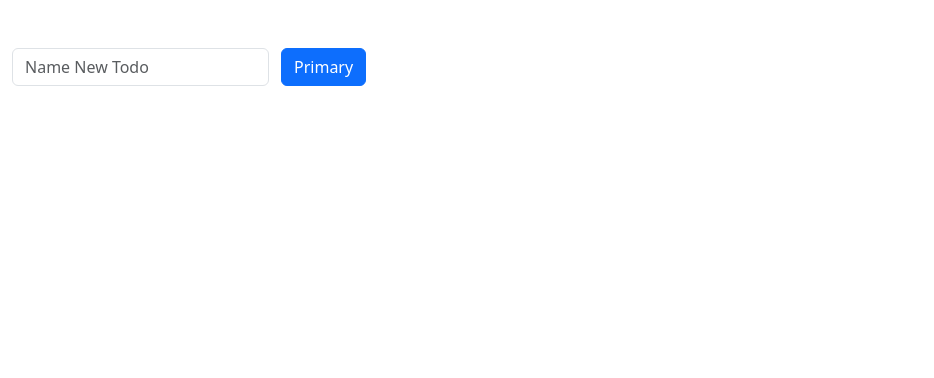
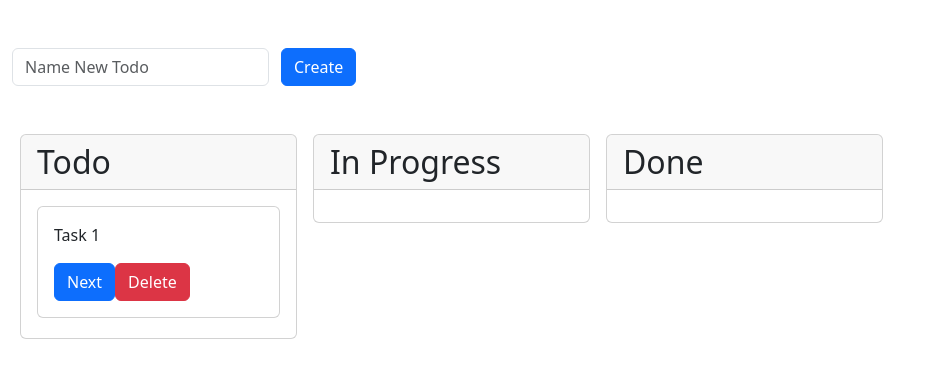
Before and after one commit to AlexHCJP/todo, a plain HTML site: page index.html in a window 1280 px wide. Shown: the whole page, without its empty margins (0-934 px from the left). Drawn offline with nearby package versions, Linux system fonts and the light colour scheme.

Commit message:
render form

```diff
--- a/index.html
+++ b/index.html
@@ -10,17 +10,13 @@
 </head>
 <body>
     <div class="container-fluid">
-       <form class="row my-5">
-            <div class="col-8">
-                <input type="email" class="form-control" placeholder="Name New Todo">
-            </div>
-            <button type="button" class=" col-4 btn btn-primary">Primary</button>
+       <form id="form" class="row my-5">
        </form>
        <div class="position-relative">
             <ol id="list_tables" class="flex-nowrap position-absolute row overflow-x-scroll overflow-y-hidden w-100" ></ol>
        </div>
 
     </div>
-
+    <script src="./scripts/index.js"></script>
 </body>
 </html>
--- a/index.js
+++ b/scripts/index.js
@@ -36,6 +36,8 @@ window.onload = (event) => {
             return table;
         });
         render();
+
+        return tables;
     }
 
     const deleteTaskAction = (task) => (event) => {
@@ -45,6 +47,8 @@ window.onload = (event) => {
             return table;
         });
         render();
+
+        return tables;
     }
 
     const createTask = (task) => {
@@ -113,9 +117,36 @@ window.onload = (event) => {
         tables.forEach(table => {
             listTablesElement.appendChild(createTable(table));
         });
+
+        return listTablesElement;
     }
 
-    const render = () => createTables(tables);
+    const createForm = () => {
+        let formElement = document.getElementById('form');
+
+        let inputWrappedElement = document.createElement('div');
+        inputWrappedElement.classList.add('col-8');
+
+        let inputElement = document.createElement('input');
+        inputElement.classList.add('form-control');
+        inputElement.setAttribute('placeholder', 'Name New Todo');
+
+        let buttonElement = document.createElement('input');
+        buttonElement.classList.add('btn', 'btn-primary', 'col-4');
+        buttonElement.setAttribute('type', 'submit');
+        buttonElement.setAttribute('value', 'Create');
+
+        inputWrappedElement.appendChild(inputElement);
+        formElement.appendChild(inputWrappedElement);
+        formElement.appendChild(buttonElement);
+
+        return formElement;
+    }
+
+    const render = () => {
+        createForm();
+        createTables(tables);
+    };
 
     render();
 };
```
